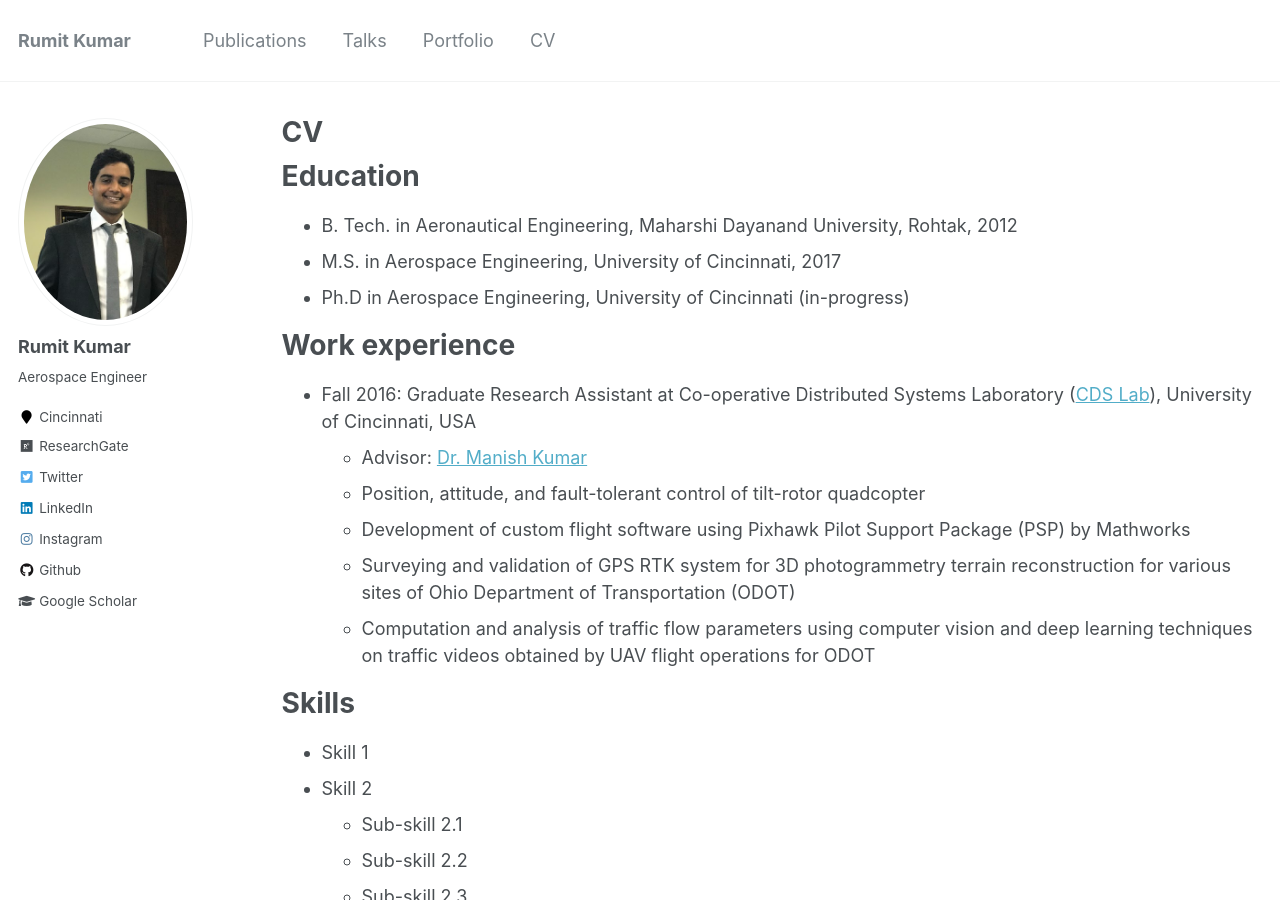
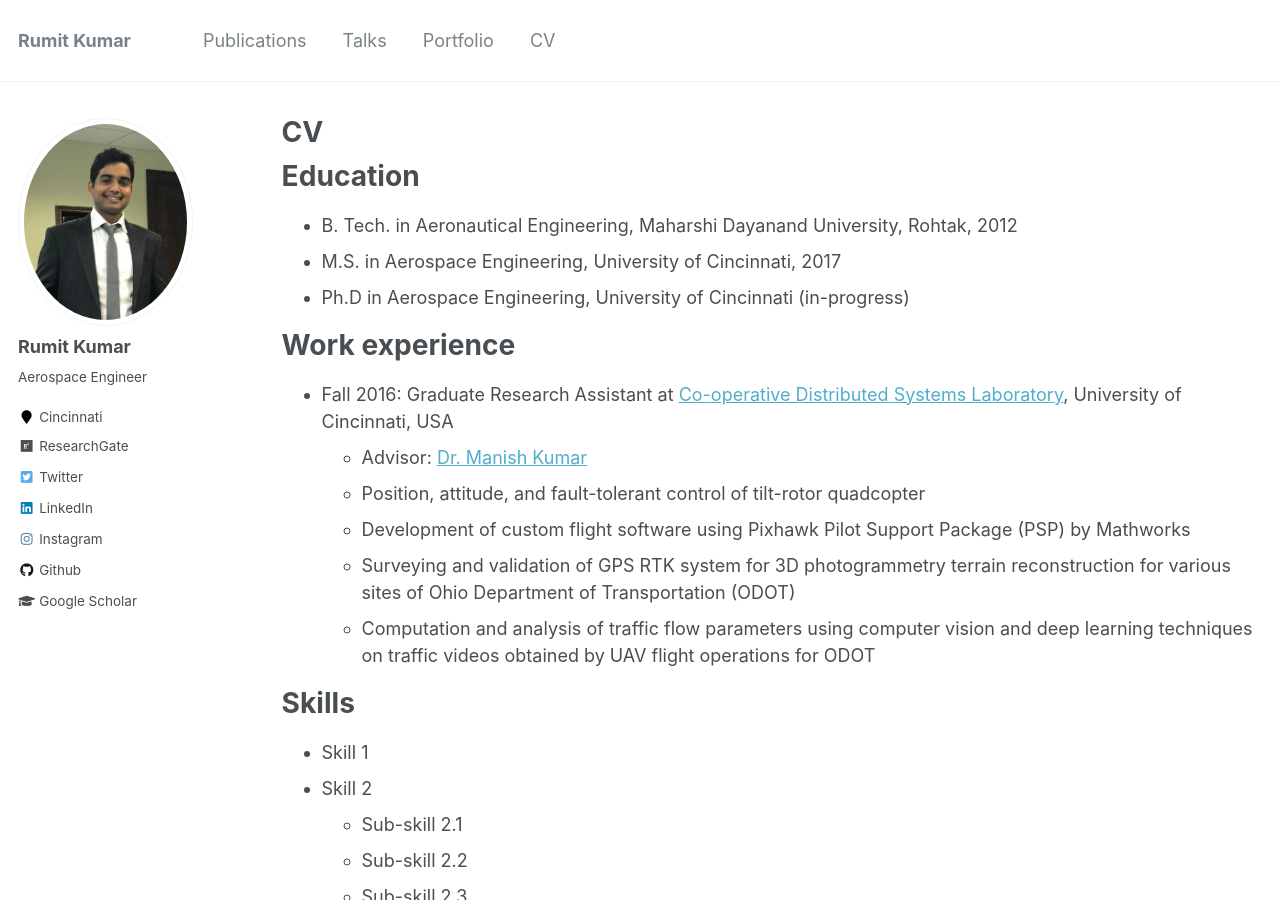
Before and after one commit to kumarrt/kumarrt.github.io, a Jekyll site: the page built from _pages/cv.md, in a window 1280 px wide and 900 px high. Built offline with Jekyll 4.4.1, drawn with Linux system fonts in a browser that asks for light colours.

Commit message:
Update cv.md

```diff
--- a/_pages/cv.md
+++ b/_pages/cv.md
@@ -17,7 +17,7 @@ Education
 
 Work experience
 ======
-* Fall 2016: Graduate Research Assistant at Co-operative Distributed Systems Laboratory ([CDS Lab](https://ceas.uc.edu/research/centers-labs/cooperative-distributed-systems-lab.html)), University of Cincinnati, USA
+* Fall 2016: Graduate Research Assistant at [Co-operative Distributed Systems Laboratory](https://ceas.uc.edu/research/centers-labs/cooperative-distributed-systems-lab.html), University of Cincinnati, USA
   * Advisor: [Dr. Manish Kumar](https://researchdirectory.uc.edu/p/kumarmu)
   * Position, attitude, and fault-tolerant control of tilt-rotor quadcopter
   * Development of custom flight software using Pixhawk Pilot Support Package (PSP) by Mathworks
```
